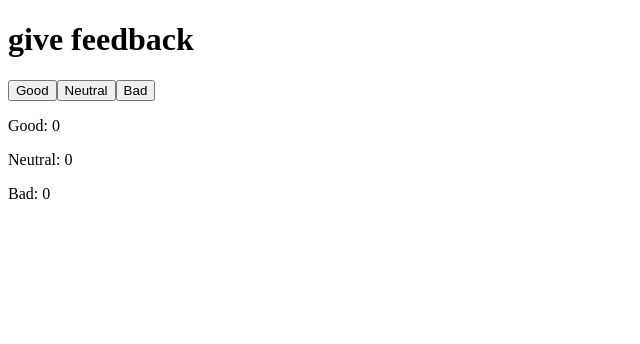
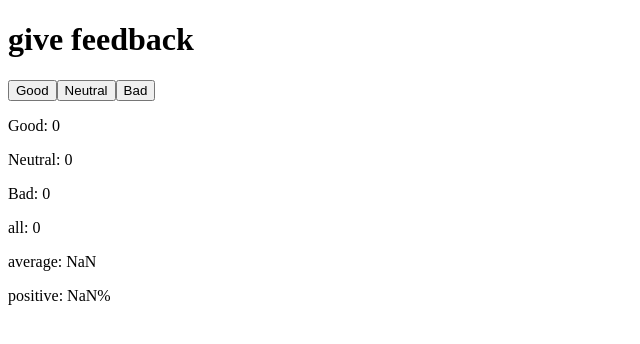
Before and after one commit to HenryGerretGruning/fullstack2020, a React (Create React App) app in the folder 1.6-1.11/: page / in a window 1280 px wide. Shown: the top 344 px of the page, without its empty margins (0-640 px from the left). Built offline with nearby package versions, Linux system fonts and the light colour scheme.

Commit message:
Part 1.8 Finished

```diff
--- a/1.6-1.11/src/index.js
+++ b/1.6-1.11/src/index.js
@@ -25,6 +25,9 @@ const App = () => {
     <p>Good: {good}</p>
     <p>Neutral: {neutral}</p>
     <p>Bad: {bad}</p>
+    <p>all: {bad+neutral+good}</p>
+    <p>average: {((bad*-1) +(neutral*0) +(good*1)) / (bad+neutral+good)}</p>
+    <p>positive: {good/(bad+neutral+good) *100}%</p>
     </div>
   )
 }
```
Also changed, not shown: 1 other file (tests, documents, lock files or other folders).
